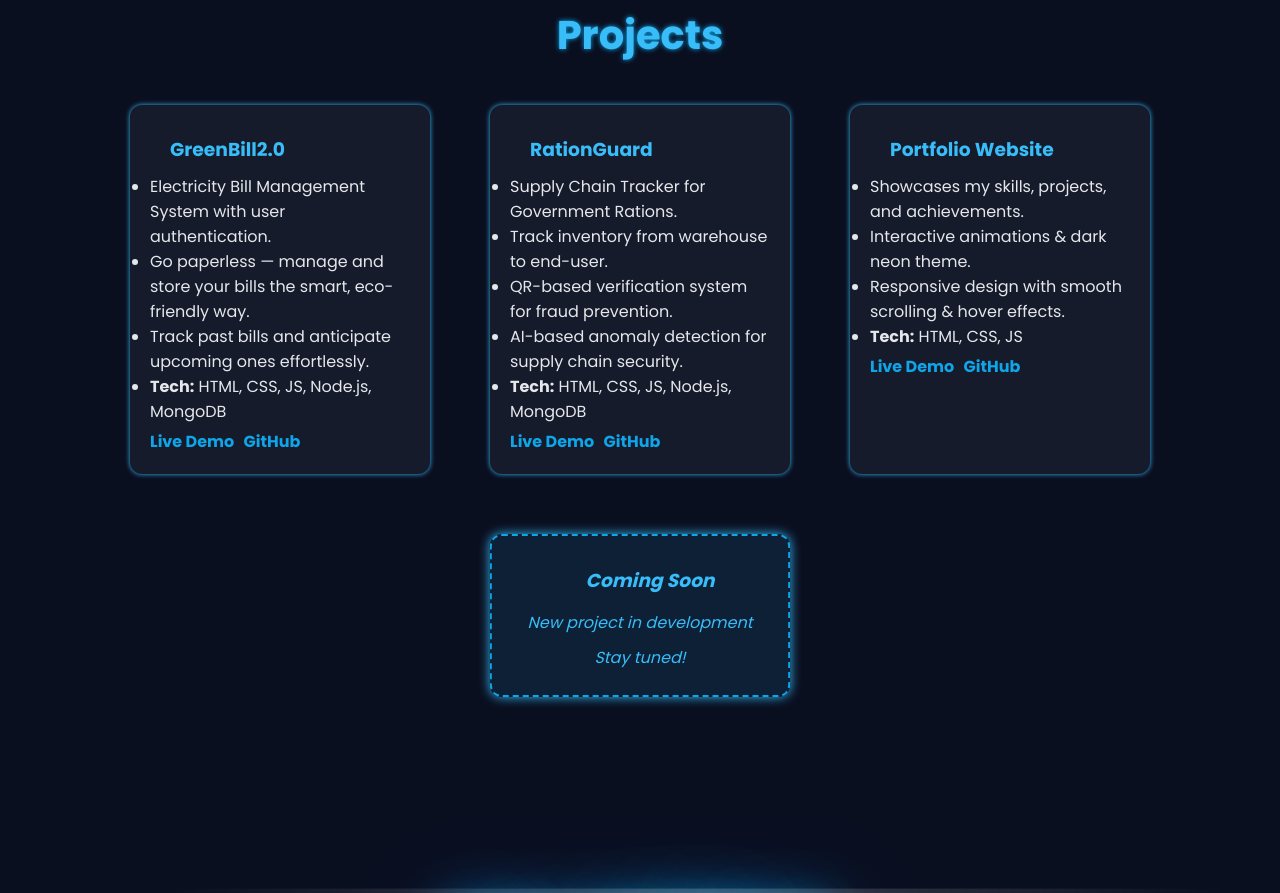
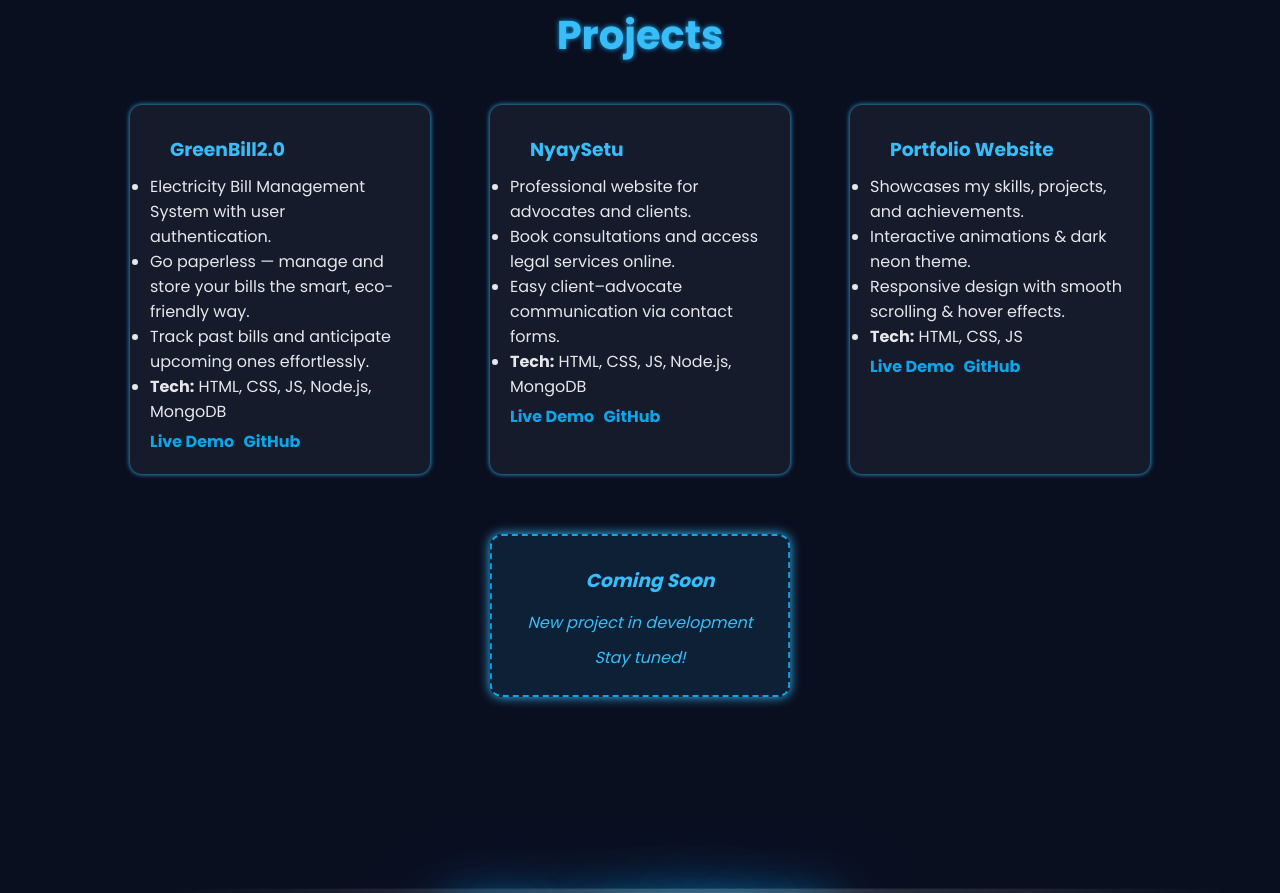
Before and after one commit to khushi123438/Portfolio, a plain HTML site: page index.html in a window 1280 px wide. Shown: the part 2140-3033 px from the top of the page. Drawn offline with Linux system fonts and the light colour scheme.

Commit message:
changes in frontend

```diff
--- a/index.html
+++ b/index.html
@@ -676,17 +676,16 @@ h2 { text-align: center; font-size: 2.5rem; margin-bottom: 40px; color: #38BDF8;
                 </div>
         </div>
         <div class="project-card">
-           <h3>RationGuard</h3>
+           <h3>NyaySetu</h3>
                 <ul>
-                    <li>Supply Chain Tracker for Government Rations.</li>
-                    <li>Track inventory from warehouse to end-user.</li>
-                    <li>QR-based verification system for fraud prevention.</li>
-                    <li>AI-based anomaly detection for supply chain security.</li>
+                    <li>Professional website for advocates and clients.</li>
+                    <li>Book consultations and access legal services online.</li>
+                    <li>Easy client–advocate communication via contact forms.</li>
                     <li><strong>Tech:</strong> HTML, CSS, JS, Node.js, MongoDB</li>
                 </ul>
                 <div class="project-links">
-    <a href="https://RationGuard.netlify.app" target="_blank">Live Demo</a>
-    <a href="https://github.com/khushi123438/RationGuard" target="_blank">GitHub</a>
+    <a href="https://NyaySetu.netlify.app" target="_blank">Live Demo</a>
+    <a href="https://github.com/khushi123438/NyaySetu" target="_blank">GitHub</a>
 </div>
         </div>
         <div class="project-card">
```
Also changed, not shown: 2 other files.
